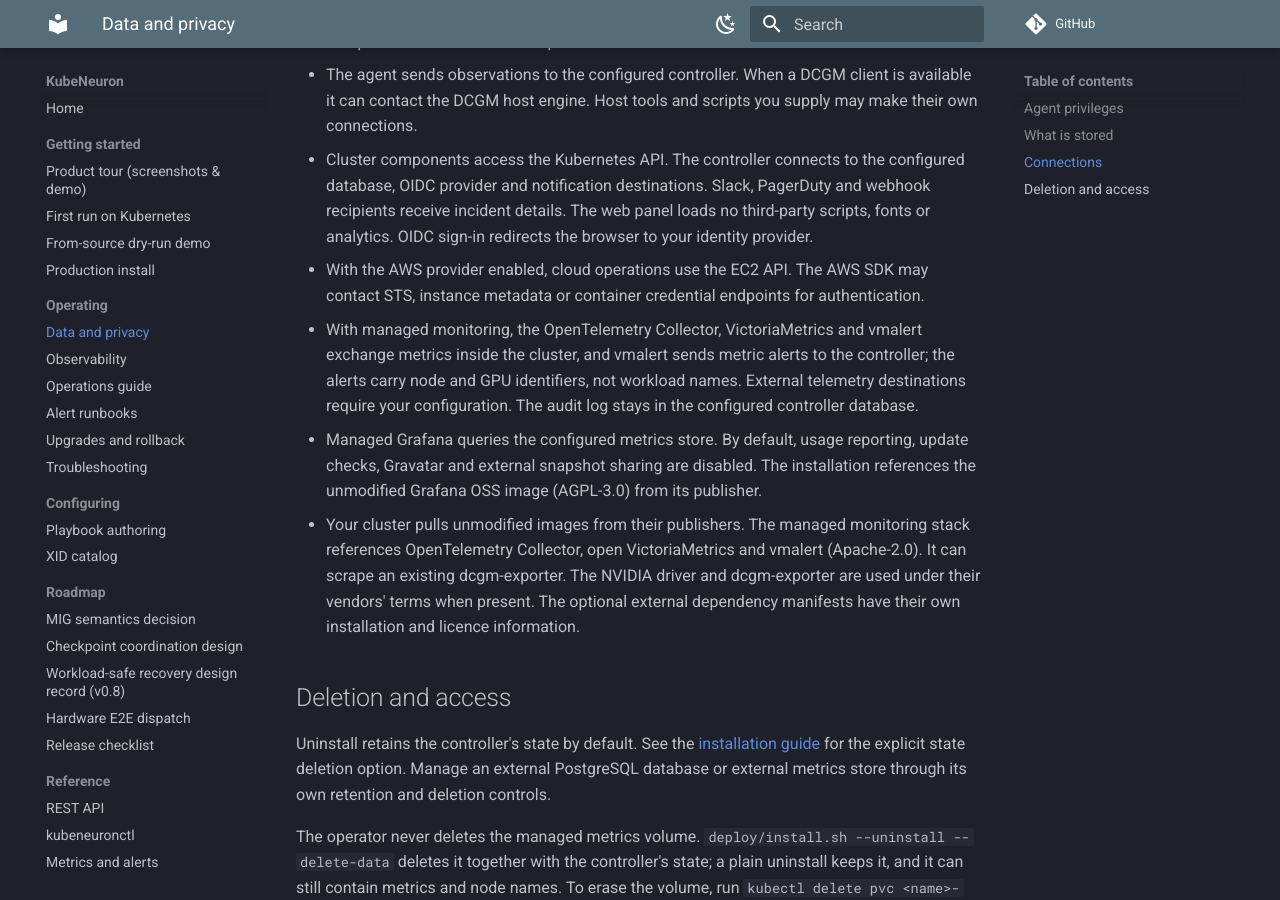
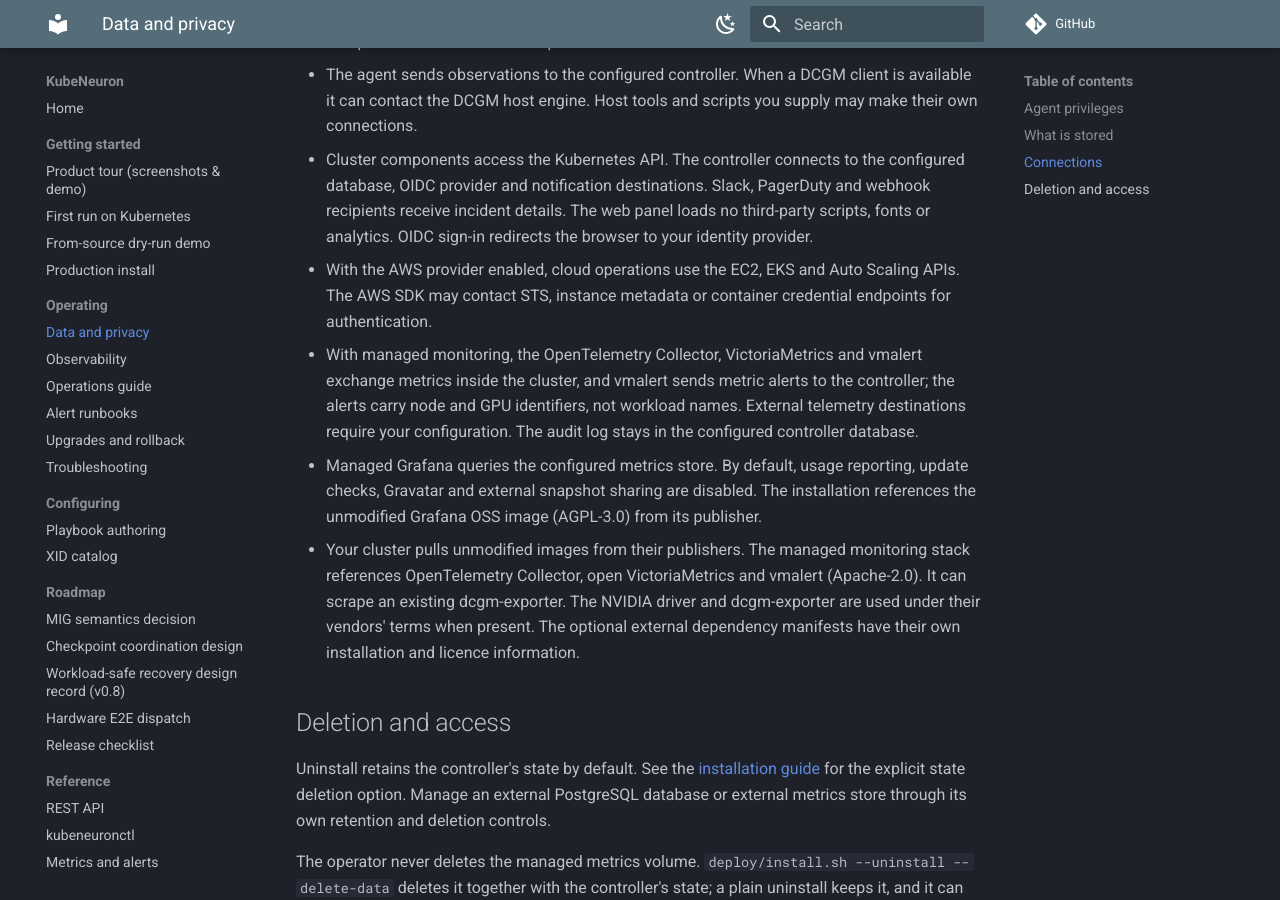
Before and after one commit to kubeneuron/kubeneuron, an MkDocs documentation site: the page built from docs/data-and-privacy.md, in a window 1280 px wide and 900 px high, scrolled down 1019 px. Built offline with MkDocs 1.6.1 and Material for MkDocs 9.7.7, drawn with Linux system fonts in a browser that asks for light colours; comment, search, counter and statistics services are not loaded.

Commit message:
docs: list AWS APIs used for managed node observations
Signed-off-by: Andrii Petruk <andrey.petruk@gmail.com>

```diff
--- a/docs/data-and-privacy.md
+++ b/docs/data-and-privacy.md
@@ -19,7 +19,7 @@ Managed Grafana keeps its administrator account in your cluster. The installatio
 - The installer runs on your workstation. It downloads the install manifest from GitHub Releases and, with `--version latest`, asks the GitHub API for the newest release. Installed components do not check for updates.
 - The agent sends observations to the configured controller. When a DCGM client is available it can contact the DCGM host engine. Host tools and scripts you supply may make their own connections.
 - Cluster components access the Kubernetes API. The controller connects to the configured database, OIDC provider and notification destinations. Slack, PagerDuty and webhook recipients receive incident details. The web panel loads no third-party scripts, fonts or analytics. OIDC sign-in redirects the browser to your identity provider.
-- With the AWS provider enabled, cloud operations use the EC2 API. The AWS SDK may contact STS, instance metadata or container credential endpoints for authentication.
+- With the AWS provider enabled, cloud operations use the EC2, EKS and Auto Scaling APIs. The AWS SDK may contact STS, instance metadata or container credential endpoints for authentication.
 - With managed monitoring, the OpenTelemetry Collector, VictoriaMetrics and vmalert exchange metrics inside the cluster, and vmalert sends metric alerts to the controller; the alerts carry node and GPU identifiers, not workload names. External telemetry destinations require your configuration. The audit log stays in the configured controller database.
 - Managed Grafana queries the configured metrics store. By default, usage reporting, update checks, Gravatar and external snapshot sharing are disabled. The installation references the unmodified Grafana OSS image (AGPL-3.0) from its publisher.
 - Your cluster pulls unmodified images from their publishers. The managed monitoring stack references OpenTelemetry Collector, open VictoriaMetrics and vmalert (Apache-2.0). It can scrape an existing dcgm-exporter. The NVIDIA driver and dcgm-exporter are used under their vendors' terms when present. The optional external dependency manifests have their own installation and licence information.
```
